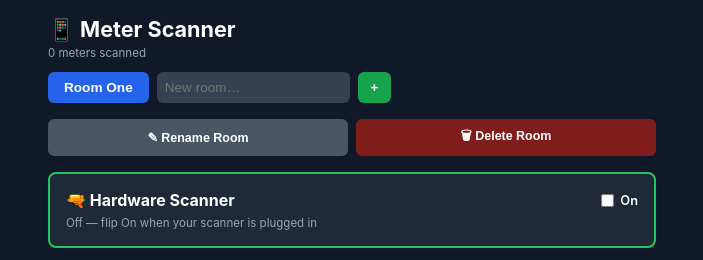
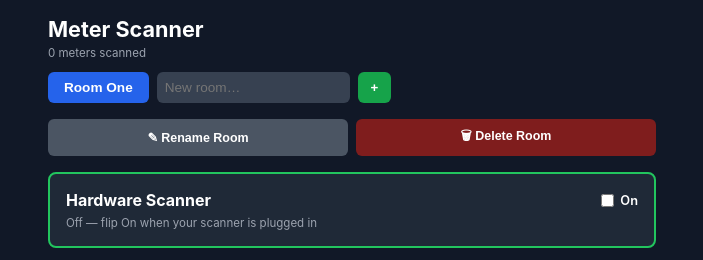
Before and after one commit to SugaredHat15159/meter-scanner, a plain HTML site: page index.html in a window 1280 px wide. Shown: the top 260 px of the page, without its empty margins (288-991 px from the left). Drawn offline with Linux system fonts and the light colour scheme.

```diff
--- a/index.html
+++ b/index.html
@@ -86,7 +86,7 @@
 </head>
 <body>
 <div class="wrap">
-  <h1>📱 Meter Scanner</h1>
+  <h1>Meter Scanner</h1>
   <div class="stat" id="stat">0 meters scanned</div>
   <div class="tabs" id="tabs"></div>
   <div class="manage">
@@ -96,7 +96,7 @@
 
   <div class="card gun">
     <div class="gunhead">
-      <h2>🔫 Hardware Scanner</h2>
+      <h2>Hardware Scanner</h2>
       <label class="switch"><input type="checkbox" id="hwMode"> On</label>
     </div>
     <input type="text" id="hwInput" placeholder="Ready — pull trigger to scan" style="display:none" autocomplete="off">
```
